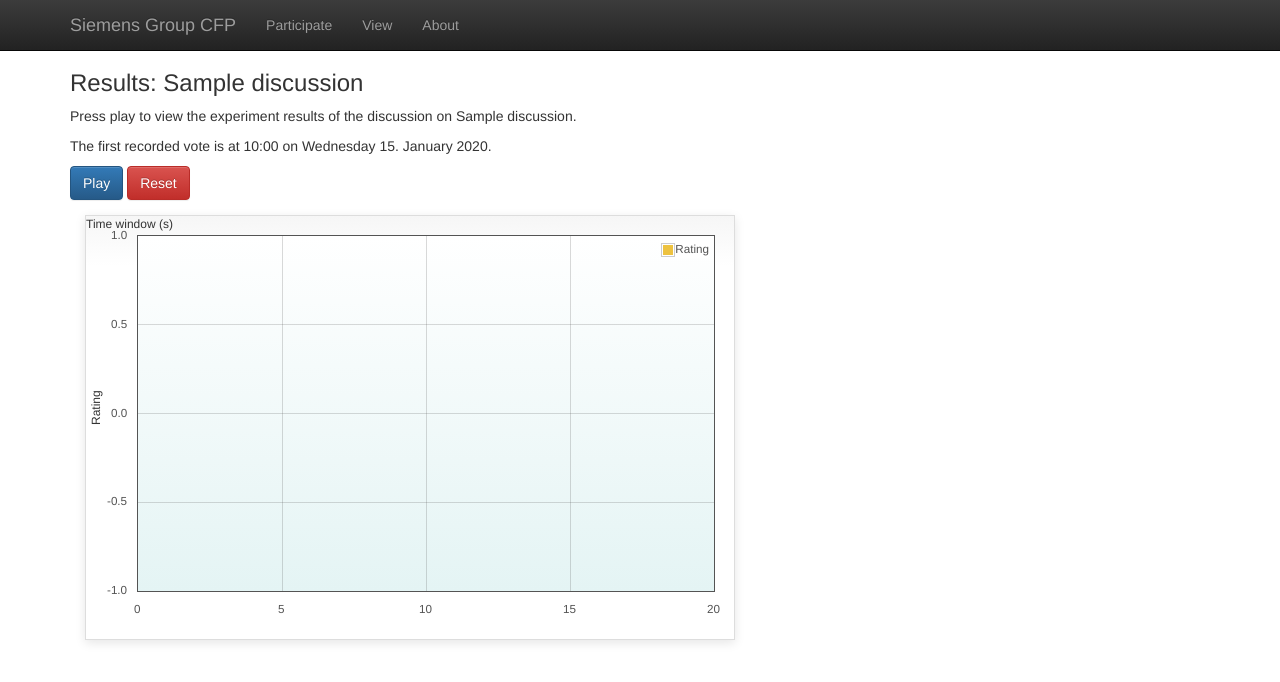
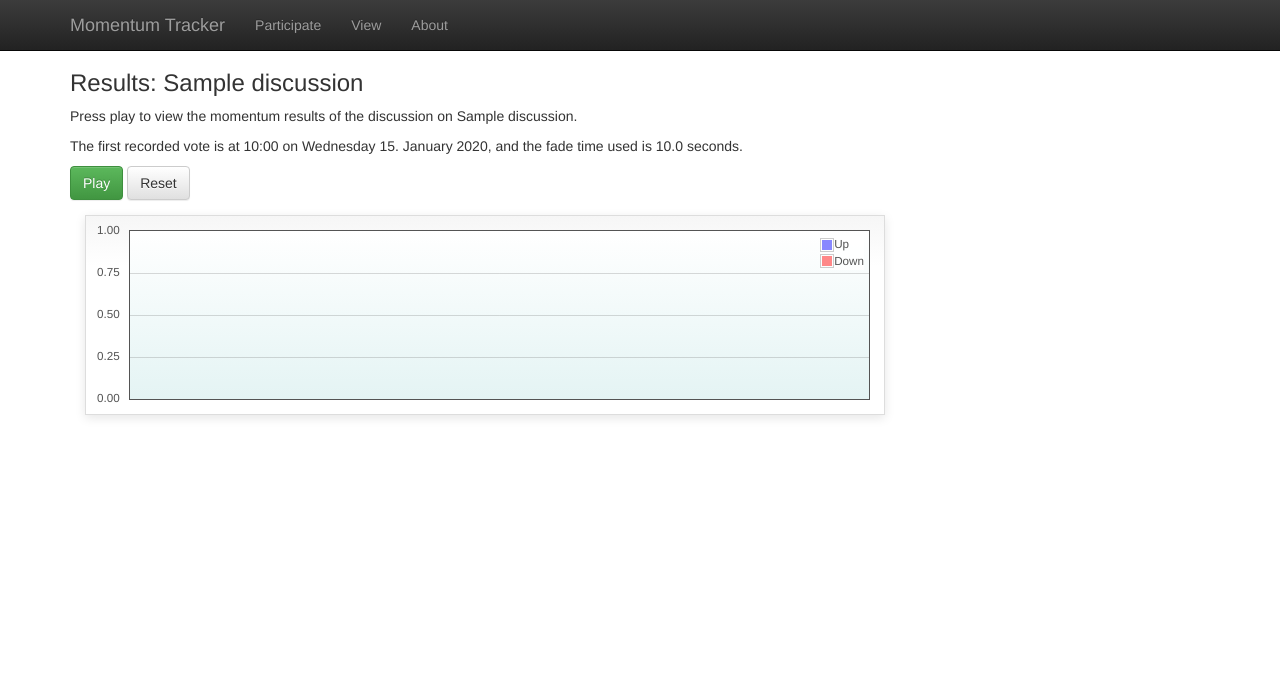
Before and after one commit to hmartiro/voting-cfp, a Django app: page /view/1/ in a window 1280 px wide. Shown: the top 682 px of the page. Run offline with Django 3.2, Linux system fonts and the light colour scheme; tables that the repository leaves empty hold one stand-in row (values such as "Sample post"); some libraries are stand-ins or nearby versions.

Commit message:
good visualization, mobile bug fixed

```diff
--- a/voting_project/static/home.css
+++ b/voting_project/static/home.css
@@ -16,9 +16,9 @@
 	margin-bottom: 0px;
 }
 
-#placeholder {
-    width: 650px;
-    height: 425px;
+#canvas {
+    width: 800px;
+    height: 200px;
     padding: 10px 5px 0 0;
     margin: 15px;
     border: 1px solid #ddd;
@@ -34,24 +34,3 @@
     -moz-box-shadow: 0 3px 10px rgba(0,0,0,0.1);
     -webkit-box-shadow: 0 3px 10px rgba(0,0,0,0.1);
 }
-
-.axisLabel {
-    position: absolute;
-    text-align: center;
-    font-size: 12px;
-}
-
-.yaxisLabel {
-    top: 50%;
-    left: 2px;
-    transform: rotate(-90deg);
-    -o-transform: rotate(-90deg);
-    -ms-transform: rotate(-90deg);
-    -moz-transform: rotate(-90deg);
-    -webkit-transform:  rotate(-90deg);
-    transform-origin: 0 0;
-    -o-transform-origin: 0 0;
-    -ms-transform-origin: 0 0;
-    -moz-transform-origin: 0 0;
-    -webkit-transform-origin: 0 0;
-}
--- a/voting_project/static/home.js
+++ b/voting_project/static/home.js
@@ -28,7 +28,7 @@
 
     $('#voter').on('change', function(){
 
-        voter = $("[data-id='voter']").next().find('li').filter(".selected").find('span')[0].innerText
+        voter = $("[data-id='voter']").find('.filter-option')[0].innerText
         console.log("new voter " + voter)
 
         voter_id = $('#voter option').filter(function () { return $(this).html() == voter; }).attr('value')
@@ -37,7 +37,7 @@
 
     $('#discussion').on('change', function(){
 
-        discussion = $("[data-id='discussion']").next().find('li').filter(".selected").find('span')[0].innerText
+        discussion = $("[data-id='discussion']").find('.filter-option')[0].innerText
         console.log("new discussion " + discussion)
 
         discussion_id = $('#discussion option').filter(function () { return $(this).html() == discussion; }).attr('value')
--- a/voting_project/templates/base.html
+++ b/voting_project/templates/base.html
@@ -43,7 +43,7 @@
             <span class="icon-bar"></span>
             <span class="icon-bar"></span>
           </button>
-          <a class="navbar-brand" href="#">Siemens Group CFP</a>
+          <a class="navbar-brand" href="#">Momentum Tracker</a>
         </div>
         <div class="collapse navbar-collapse">
           <ul class="nav navbar-nav">
--- a/voting_project/templates/view.html
+++ b/voting_project/templates/view.html
@@ -5,9 +5,9 @@
 {% block content %}
     <h3>Results: {{ discussion }}</h3>
     <p>
-        Press play to view the experiment results of the discussion on {{discussion}}.
+        Press play to view the momentum results of the discussion on {{discussion}}.
     </p><p>
-        The first recorded vote is at {{ start_time }}.
+        The first recorded vote is at {{ start_time }}, and the fade time used is {{ fade_time }} seconds.
     </p>
     <!--<ul>
         {% for vote in votes %}
@@ -15,24 +15,47 @@
         {% endfor %}
     </ul>-->
 
-    <button class="btn btn-primary btn-large" id="results-play">Play</button>
-    <button class="btn btn-danger btn-large" id="results-reset">Reset</button>
-    <div id="placeholder"></div>
+    <button class="btn btn-success btn-large" id="results-play">Play</button>
+    <button class="btn btn-default btn-large" id="results-reset">Reset</button>
+    <div id="canvas"></div>
 
     <script src="/static/jquery.flot.min.js"></script>
+
     <script>
     $(function() {
+
+      // Parameters of the generated data
+      var data_fps = {{ fps }}
+      var data_fade_time = {{ fade_time }}
 
       var FPS = 25.0;
       var FRAMETIME = 1.0 / FPS;
       var frame = 0;
 
-      var container = $("#placeholder");
+      var container = $("#canvas");
 
       // Determine how many data points to keep based on the placeholder's initial size;
       // this gives us a nice high-res plot while avoiding more than one point per pixel.
 
       //var maximum = container.outerWidth() / 2 || 300;
+
+      var m_times = [
+        {% for t in m_times %}
+          {{ t }},
+        {% endfor %}
+      ]
+
+      var m_up = [
+        {% for m in m_up %}
+          {{ m }},
+        {% endfor %}
+      ]
+
+      var m_down = [
+        {% for m in m_down %}
+          {{ m }},
+        {% endfor %}
+      ]
 
       var values_all = [
         {% for v in values %}
@@ -50,103 +73,79 @@
 
       var playing = false;
 
-      function getData() {
+      function getData(up) {
 
         var t = frame * FRAMETIME;
+        var res = [];
 
-        var values = [];
-        var times = [];
+        for(var i = 0; i < m_times.length; i++) {
 
-        for(var i = 0; i < values_all.length; i++) {
-          value = values_all[i]
-          time = times_all[i] + time_window
+          time = m_times[i] + time_window
+
           if((time > t) && (time < (t + time_window + 5))) {
-            values.push(value)
-            times.push(time)
+            var val = undefined
+            if(up == true) {
+              res.push([time-t, m_up[i]])
+            } else {
+              res.push([time-t, m_down[i]])
+            }
           }
         }
 
-        for(var i = 0; i < times.length; i++) {
-          times[i] -= t
-        }
-
-        // zip the generated y values with the x values
-        var res = [];
-        //res.push([times[0], 0])
-        for (var i = 0; i < values.length; ++i) {
-            res.push([times[i], values[i]])
-        }
         return res;
       }
 
       //
 
-      series = [{
-        data: getData(),
+      series = [
+      {
+        data: getData(true),
         lines: {
           fill: true
         },
-        label: "Rating"
-      }];
+        label: "Up",
+        color: "#88f"
+      },
+      {
+        data: getData(false),
+        lines: {
+          fill: true
+        },
+        label: "Down",
+        color: "#f88"
+      },
+      ];
 
       var plot = $.plot(container, series, {
         grid: {
           borderWidth: 1,
-          minBorderMargin: 20,
+          minBorderMargin: 15,
           labelMargin: 10,
           backgroundColor: {
             colors: ["#fff", "#e4f4f4"]
           },
           margin: {
-            top: 8,
-            bottom: 20,
-            left: 20
+            left: 10
           },
-          markings: function(axes) {
-            var markings = [];
-            var xaxis = axes.xaxis;
-            for (var x = Math.floor(xaxis.min); x < xaxis.max; x += xaxis.tickSize * 2) {
-              markings.push({ xaxis: { from: x, to: x + xaxis.tickSize }, color: "rgba(232, 232, 255, 0.2)" });
-            }
-            return markings;
-          }
         },
         xaxis: {
-          //tickFormatter: function() {
-          //  return "";
-          //}
-          ticks: [0.0, 5.0, 10.0, 15.0, 20.0],
+          ticks: [],//[0.0, 5.0, 10.0, 15.0, 20.0],
           min: 0.0,
           max: time_window,
         },
         yaxis: {
-          min: -1.0,
-          max: +1.0,
+          min: Math.min.apply(Math, m_down),
+          max: Math.max.apply(Math, m_up),
         },
         legend: {
           show: true
         }
       });
 
-      // Create the demo X and Y axis labels
-
-      var yaxisLabel = $("<div class='axisLabel yaxisLabel'></div>")
-        .text("Rating")
-        .appendTo(container);
-
-      var xaxisLabel = $("<div class='axisLabel xaxisLabel'></div>")
-        .text("Time window (s)")
-        .appendTo(container);
-
-      // Since CSS transforms use the top-left corner of the label as the transform origin,
-      // we need to center the y-axis label by shifting it down by half its width.
-      // Subtract 20 to factor the chart's bottom margin into the centering.
-
-      yaxisLabel.css("margin-top", yaxisLabel.width() / 2 - 20);
-
       setInterval(function update() {
         if (!playing) return;
-        series[0].data = getData();
+        series[0].data = getData(true);
+        series[1].data = getData(false);
         plot.setData(series);
         plot.draw();
         frame++;
@@ -164,7 +163,8 @@
 
       $("#results-reset").click(function(){
         frame = 0;
-        series[0].data = getData();
+        series[0].data = getData(true);
+        series[1].data = getData(false);
         plot.setData(series);
         plot.draw();
       });
--- a/voting_project/vote_app/models.py
+++ b/voting_project/vote_app/models.py
@@ -13,6 +13,7 @@
 
 	name = models.CharField(max_length=60)
 	description = models.TextField(max_length=200, blank=True)
+	active = models.BooleanField(default=True)
 
 	def __unicode__(self):
 		return u"%s" % (self.name)
--- a/voting_project/vote_app/views.py
+++ b/voting_project/vote_app/views.py
@@ -4,6 +4,7 @@
 from django.views.decorators.csrf import csrf_exempt
 from django.shortcuts import get_object_or_404
 import datetime
+import math
 
 from vote_app.models import Voter, Discussion, Vote
 
@@ -12,7 +13,7 @@
 def home(request):
 
     voters = Voter.objects.all()
-    discussions = Discussion.objects.all()
+    discussions = Discussion.objects.filter(active=True)
 
     return TemplateResponse(request, 'home.html', {'voters':voters, 'discussions':discussions})
 
@@ -47,6 +48,9 @@
     discussion = get_object_or_404(Discussion, pk=discussion_id)
     votes = Vote.objects.filter(discussion=discussion).order_by('time')
 
+    if(len(votes) == 0):
+        return TemplateResponse(request, 'no_votes.html', {'discussion': discussion})
+
     start_time = votes[0].time
     start_time_str = start_time.strftime("%H:%M on %A %d. %B %Y")
 
@@ -54,12 +58,65 @@
     times = [t.total_seconds() for t in times]
 
     values = [v.value for v in votes]
-    print times
+
+    # Constants to play with
+    FPS = 5.
+    FADE_TIME = 10.
+
+    m_times, m_up, m_down = generate_momentum_plot(times, values, FPS, FADE_TIME)
+
     return TemplateResponse(request, 'view.html',
         {
-        'discussion': discussion,
-        'votes': votes,
-        'times': times,
-        'values': values,
-        'start_time': start_time_str,
+            'discussion': discussion,
+            'votes': votes,
+            'times': times,
+            'values': values,
+            'start_time': start_time_str,
+            'm_times': m_times,
+            'm_up': m_up,
+            'm_down': m_down,
+            'fps': FPS,
+            'fade_time': FADE_TIME,
         })
+
+def generate_momentum_plot(times, values, fps, fade_time):
+
+    # Generate time steps
+    m_times = [t/fps for t in range(0, int((times[-1] + fade_time + 1) * fps))]
+    print m_times
+
+    # Lists to store the momentum streams
+    momentum_up = []
+    momentum_down = []
+
+    # For each time step
+    for t in m_times:
+
+        m_up = 0.
+        m_down = 0.
+
+        # Iterate through vote times
+        for i in range(0, len(times)):
+
+            # If this vote is after the time step, move on
+            if(times[i] > t):
+                break
+
+            # How long ago was the vote cast?
+            dt = t - times[i]
+
+            # Scale linearly such that a vote with dt=0 is taken
+            # at full value, and a vote after fade_time is ignored
+            value = values[i] * max(fade_time - dt, 0) / fade_time
+
+            if values[i] > 0.:
+                m_up += value
+            else:
+                m_down += value
+
+        momentum_up.append(m_up)
+        momentum_down.append(m_down)
+
+    print momentum_up
+    print momentum_down
+    return m_times, momentum_up, momentum_down
--- a/voting_project/voting_project/settings.py
+++ b/voting_project/voting_project/settings.py
@@ -144,6 +144,7 @@
     # Uncomment the next line to enable admin documentation:
     # 'django.contrib.admindocs',
     'vote_app',
+    'south',
 )
 
 # A sample logging configuration. The only tangible logging
```
Also changed, not shown: voting_project/templates/no_votes.html (added, +8 -0 lines), 1 other file.
